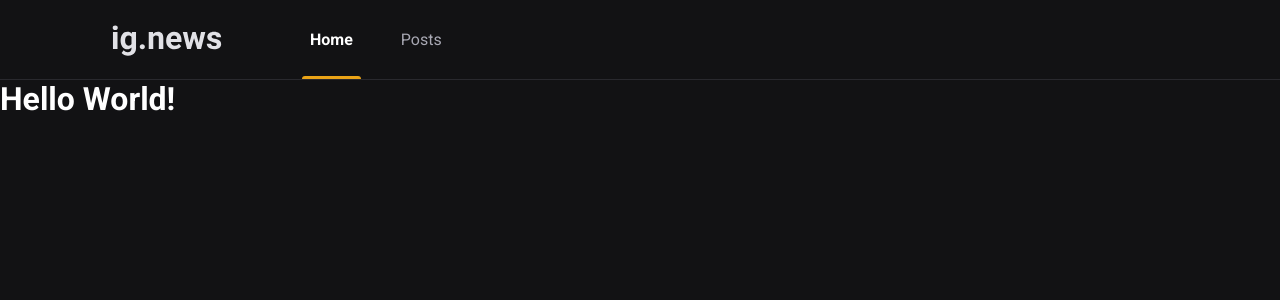
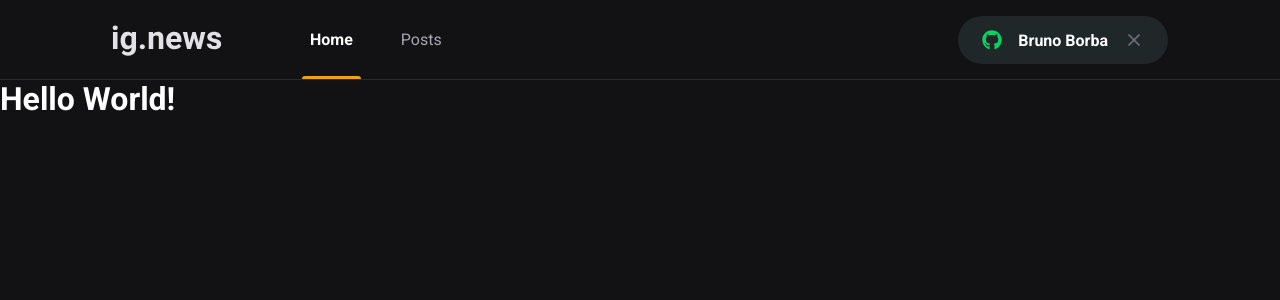
Before and after one commit to BorbaBruno/ig.news, a Next.js app: page / in a window 1280 px wide. Shown: the top 300 px of the page. Built offline with nearby package versions, Linux system fonts and the light colour scheme.

Commit message:
SignInButton

```diff
--- a/package.json
+++ b/package.json
@@ -12,6 +12,7 @@
     "next": "12.3.1",
     "react": "18.2.0",
     "react-dom": "18.2.0",
+    "react-icons": "^4.6.0",
     "sass": "^1.55.0"
   },
   "devDependencies": {
--- a/src/components/Header/index.tsx
+++ b/src/components/Header/index.tsx
@@ -1,5 +1,6 @@
 import styles from './styles.module.scss';
 import Image from 'next/image';
+import { SignInButton } from '../SignInButton';
 
 
 export function Header() {
@@ -11,6 +12,8 @@
                     <a className={styles.active} href="#">Home</a>
                     <a href="#">Posts</a>
                 </nav>
+
+                <SignInButton />
             </div>
         </header>
     );
--- a/src/components/Header/styles.module.scss
+++ b/src/components/Header/styles.module.scss
@@ -51,4 +51,8 @@
             }
         }
     }
+
+    button {
+        margin-left: auto;
+    }
 }
--- /dev/null
+++ b/src/components/SignInButton/index.tsx
@@ -0,0 +1,27 @@
+import {FaGithub} from 'react-icons/fa';
+import styles from './styles.module.scss';
+import {FiX} from 'react-icons/fi';
+
+export function SignInButton() {
+
+    const isUserLoggedIn = true;
+
+    return isUserLoggedIn ? (
+        <button
+        type="button"
+        className={styles.signInButton}
+    >
+        <FaGithub color='#04d361' />
+        Bruno Borba
+        <FiX color='#737380' className={styles.closeIcon}/>
+    </button>
+    ) : (
+        <button
+        type="button"
+        className={styles.signInButton}
+    >
+        <FaGithub color='#eba417' />
+        Sign in with Github
+    </button>
+    );
+}
--- /dev/null
+++ b/src/components/SignInButton/styles.module.scss
@@ -0,0 +1,33 @@
+.signInButton {
+    height: 3rem;
+    border-radius: 3rem;
+    background: var(--gray-850);
+    border: 0;
+    padding: 0 1.5rem;
+
+    display: flex;
+    align-items: center;
+    justify-content: center;
+
+    color: var(--white);
+    font-weight: bold;
+
+    svg {
+        width: 20px;
+        height: 20px;
+    }
+
+    svg:first-child {
+        margin-right: 1rem;
+    }
+
+    svg.closeIcon {
+        margin-left: 1rem;
+    }
+
+    transition: filter 0.2s;
+
+    &:hover {
+        filter: brightness(0.8);
+    }
+}
--- a/src/styles/global.scss
+++ b/src/styles/global.scss
@@ -9,7 +9,9 @@
     --gray-100: #e1e1e6;
     --gray-300: #a8a8b3;
     --gray-900: #121214;
+    --gray-850: #1f2729;
     --gray-800: #29292e;
+
 
     --cyan-500: #61dafb;
     --yellow-500: #eba417;
```
Also changed, not shown: 1 other file (tests, documents, lock files or other folders).
